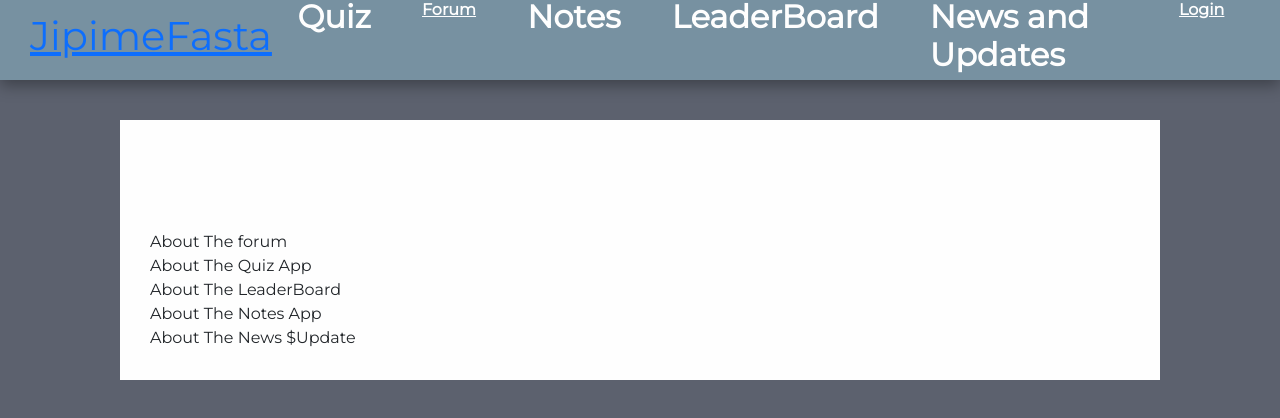
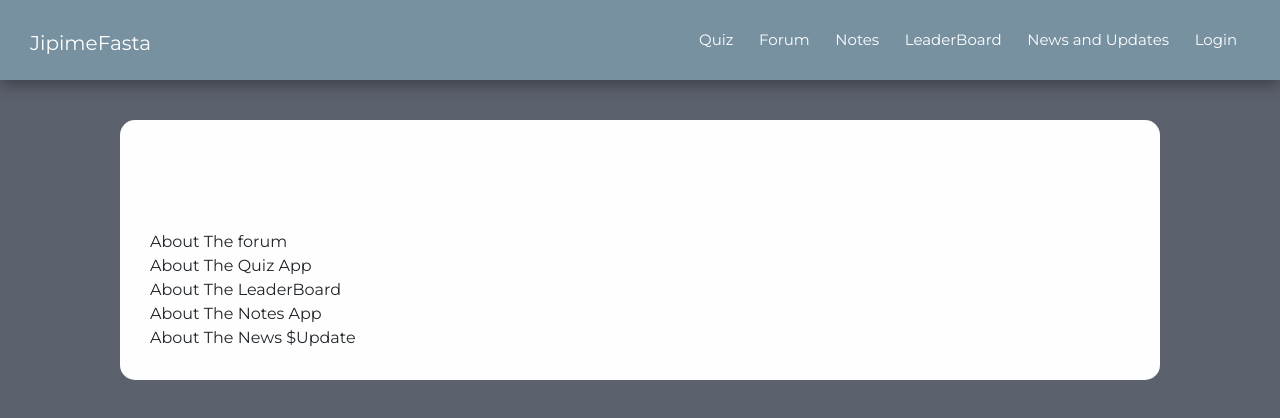
Before and after one commit to b-lemy/JpimeV1, a React (Create React App) app in the folder frontend/: page /about in a window 1280 px wide. Shown: the top 418 px of the page. Built offline with nearby package versions, Linux system fonts and the light colour scheme.

Commit message:
minor configuration

```diff
--- a/frontend/src/Components/Layout/Header.css
+++ b/frontend/src/Components/Layout/Header.css
@@ -31,8 +31,25 @@
 }
 
 .links-to{
-    padding: 2vw;
-    font-weight: bold;
+    padding: 1vw;
+    font-size: 15px;
+    /*font-weight: bold;*/
     color: #fefefe;
+    text-decoration: none;
+
 
 }
+.links-title{
+    font-size: 20px;
+    color: #fefefe;
+    text-decoration: none;
+}
+.links-to:hover{
+    text-decoration: none;
+    color: #fefefe;
+}
+
+.links-title:hover{
+    text-decoration: none;
+    color: #fefefe;
+}
--- a/frontend/src/Components/Layout/Header.js
+++ b/frontend/src/Components/Layout/Header.js
@@ -6,15 +6,15 @@ const Header = () => {
     return (
         <Fragment>
             <header className="header">
-                <h1 className="text-3xl font-bold">
-                    <Link to="/">JipimeFasta</Link>
+                <h1 className=" ">
+                    <Link to="/" className="links-title">JipimeFasta</Link>
                 </h1>
                 <div className="links">
-                    <h2 className="links-to">Quiz</h2>
+                    <Link to="" className="links-to">Quiz</Link>
                     <Link to="/forum" className="links-to">Forum</Link>
-                    <h2 className="links-to">Notes</h2>
-                    <h2 className="links-to">LeaderBoard</h2>
-                    <h2 className="links-to">News and Updates</h2>
+                    <Link to="" className="links-to">Notes</Link>
+                    <Link to="" className="links-to">LeaderBoard</Link>
+                    <Link to="" className="links-to">News and Updates</Link>
                     <Link to="/login" className="links-to">Login</Link>
                 </div>
 
--- a/frontend/src/Components/Layout/Wrapper.css
+++ b/frontend/src/Components/Layout/Wrapper.css
@@ -9,4 +9,5 @@
 .childs{
     background-color: #fefefe;
     padding: 30px;
+    border-radius: 15px;
 }
```
